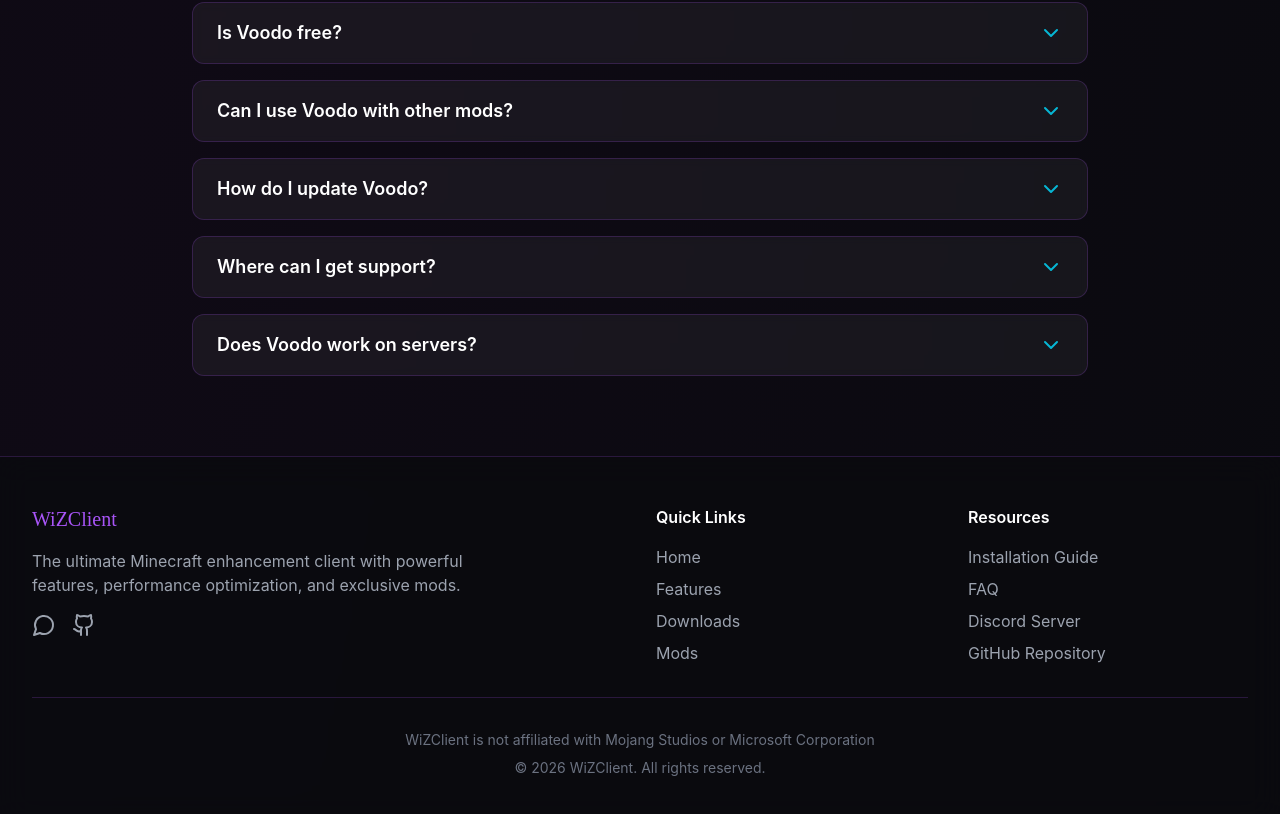
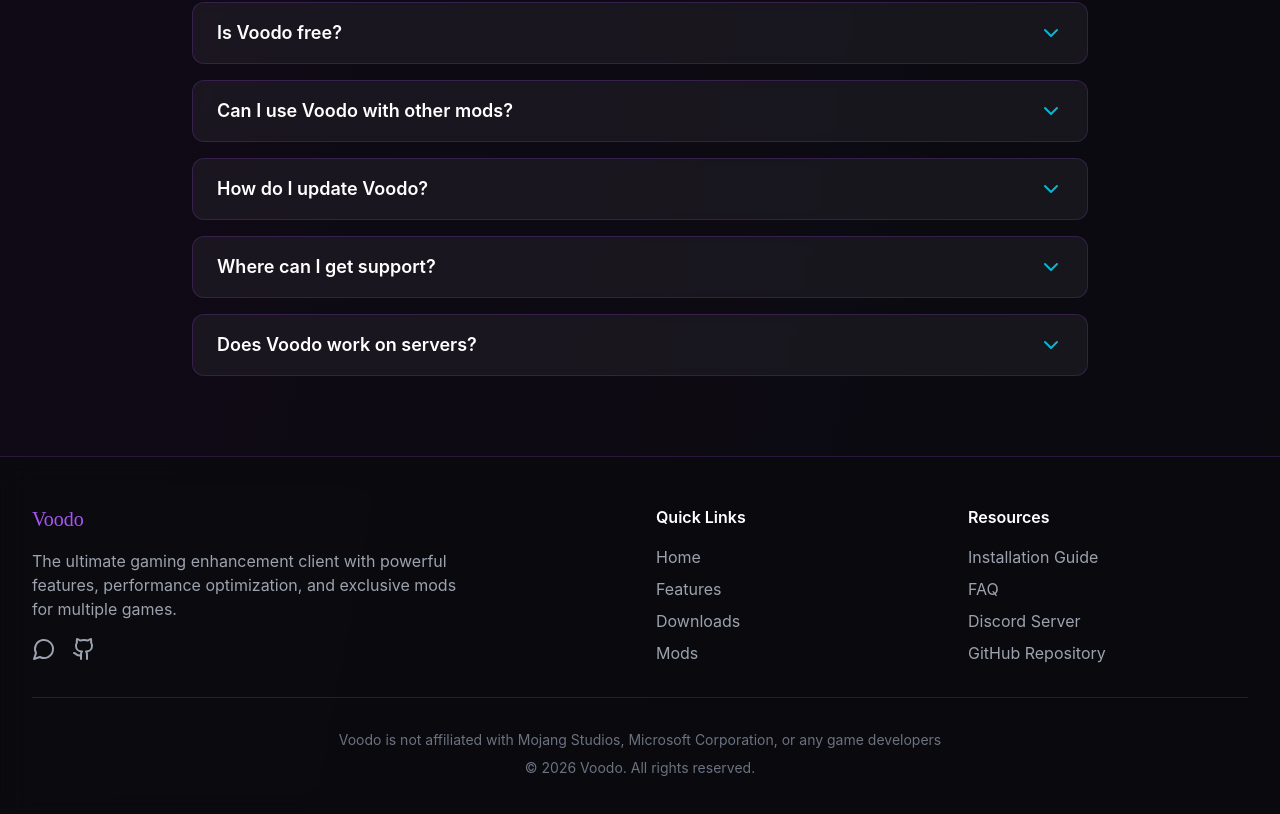
Before and after one commit to WiZClientDev/VodooClientWebsite, a React (Vite) app: page / in a window 1280 px wide. Shown: the part 5997-6811 px from the top of the page. Built offline with nearby package versions, Linux system fonts and the light colour scheme.

Commit message:
Change WiZClient to Voodo in Footer component
Updated the footer content to reflect the new branding and description for Voodo.

```diff
--- a/src/components/Footer.tsx
+++ b/src/components/Footer.tsx
@@ -13,10 +13,10 @@ export default function Footer() {
       <div className="max-w-7xl mx-auto px-4 sm:px-6 lg:px-8 py-12 relative z-10">
         <div className="grid grid-cols-1 md:grid-cols-4 gap-8">
           <div className="col-span-1 md:col-span-2">
-            <h3 className="font-pixel text-neon-purple text-xl mb-4">WiZClient</h3>
+            <h3 className="font-pixel text-neon-purple text-xl mb-4">Voodo</h3>
             <p className="text-gray-400 mb-4 max-w-md">
-              The ultimate Minecraft enhancement client with powerful features, performance
-              optimization, and exclusive mods.
+              The ultimate gaming enhancement client with powerful features, performance
+              optimization, and exclusive mods for multiple games.
             </p>
             <div className="flex space-x-4">
               <a
@@ -109,9 +109,9 @@ export default function Footer() {
 
         <div className="border-t border-neon-purple/20 mt-8 pt-8 text-center text-gray-500 text-sm">
           <p className="mb-2">
-            WiZClient is not affiliated with Mojang Studios or Microsoft Corporation
+            Voodo is not affiliated with Mojang Studios, Microsoft Corporation, or any game developers
           </p>
-          <p>&copy; {new Date().getFullYear()} WiZClient. All rights reserved.</p>
+          <p>&copy; {new Date().getFullYear()} Voodo. All rights reserved.</p>
         </div>
       </div>
     </footer>
```
